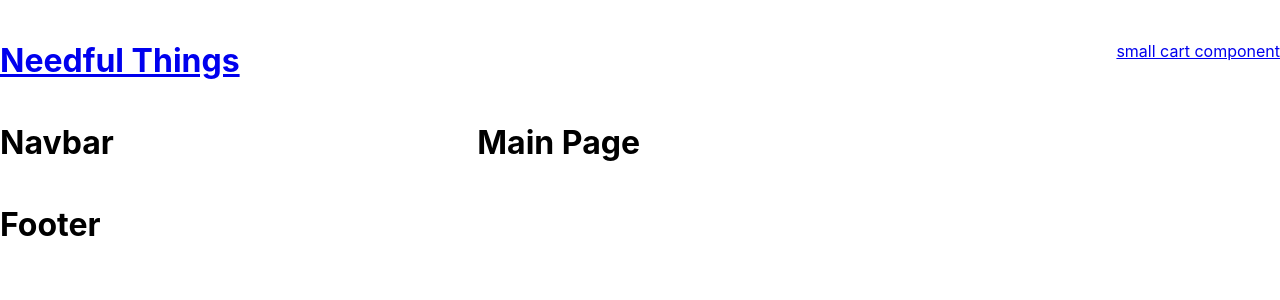
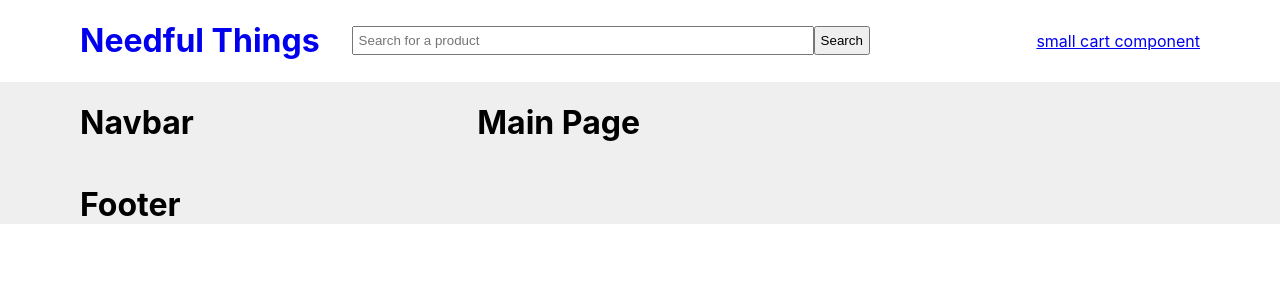
Before and after one commit to martin251021/needful-things, a React (Create React App) app: page / in a window 1280 px wide. Shown: the top 300 px of the page. Built offline with nearby package versions, Linux system fonts and the light colour scheme; no server answers.

Commit message:
styles added, layout thought through

```diff
--- a/src/App.js
+++ b/src/App.js
@@ -36,7 +36,7 @@ function App() {
 
 
   return (
-    <div className="App">
+    <div className="main">
       <BrowserRouter>
         <div className='header'>
           <Header />
--- a/src/components/Header.js
+++ b/src/components/Header.js
@@ -2,13 +2,20 @@ import { Link } from "react-router-dom"
 import Cart from "../components/Cart"
 
 export default function Header() {
+
+    const styles = {
+        textDecoration: "none"
+    }
+
     return(
             <div className="header-container">
                 <div >
-                    <Link to={"/"} className="header-title">
+                    <Link style={styles} to={"/"} className="header-title">
                         <h1>Needful Things</h1>
                     </Link>
                 </div>
+                <input className="search-bar" placeholder="Search for a product"/>
+                <button className="search-button">Search</button>
                 <div className="header-cart">
                         <Cart/>
                 </div>
--- a/src/index.css
+++ b/src/index.css
@@ -5,6 +5,7 @@ body {
     sans-serif;
   -webkit-font-smoothing: antialiased;
   -moz-osx-font-smoothing: grayscale;
+
 }
 
 code {
@@ -12,26 +13,39 @@ code {
     monospace;
 }
 
+.main {
+  /* margin: 0 5rem 0 5rem; */
+  background-color: #efefef;
+}
+
 .header-container {
+  background-color: white;
+  padding: 0 5rem 0 5rem;
   display:flex;
   align-items: center;
+  /* justify-content: space-between; */
 }
 
-.header-title{
-  margin-left: 2rem;
+.header-title > h1{
+  margin-right: 2rem;
+}
+
+.search-bar {
+  flex-basis: 40%;
+  padding: 5px;
+}
+
+.search-button {
+  padding: 5px;
 }
 
 .header-cart {
   margin-left: auto;
 }
 
-.App {
-  display: flex;
-  flex-direction: column;
-}
-
 .main-container {
   display: flex;
+  padding: 0 5rem 0 5rem;
   align-items: center;
 }
 
@@ -39,3 +53,7 @@ code {
   margin-left:auto;
   margin-right: 50%;
 }
+
+.footer {
+  padding: 0 5rem 0 5rem;
+}
```
